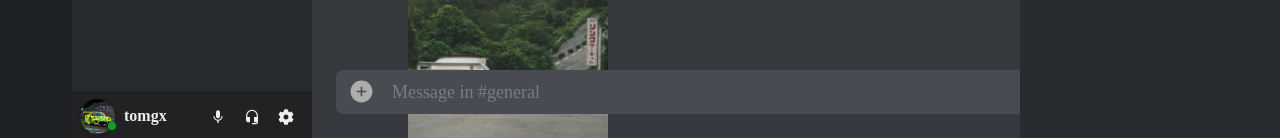
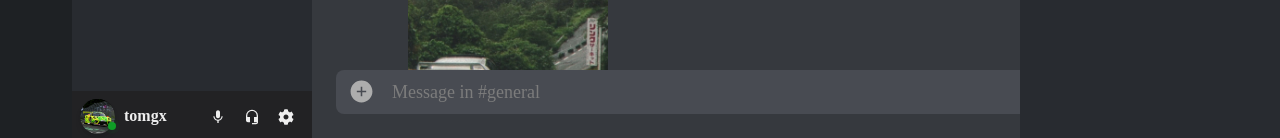
Before and after one commit to tomgx/discord-clone, a React (Create React App) app: page / in a window 1280 px wide. Shown: the part 659-797 px from the top of the page. Built offline with nearby package versions, Linux system fonts and the light colour scheme; the HTML template or start-up script is replaced by a standard one.

Commit message:
added div below chatbox for cleaner look when text is below

```diff
--- a/src/components/ChatBox.jsx
+++ b/src/components/ChatBox.jsx
@@ -5,6 +5,7 @@ import TextareaAutosize from "react-textarea-autosize";
 const ChatArea = () => {
   return (
     <div className="fixed top-[65px] left-[320px] h-full w-screen] min-h-[455px] max-h-screen z-10">
+      <div className="bg-[#36393e] fixed bottom-0 left-[312px] h-[71px] w-screen"></div>
       <div className="absolute bottom-[85px] w-[1300px]">
         <span className="changeColor">
           <div className="absolute bottom-[7px] left-[16px] cursor-pointer px-[13px] py-[10px]">
```
